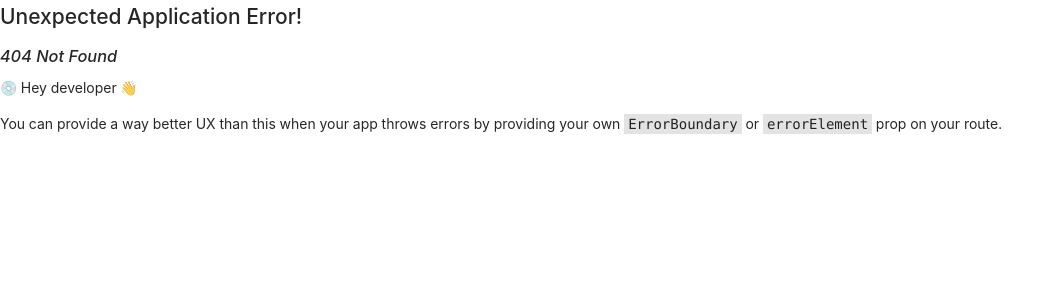
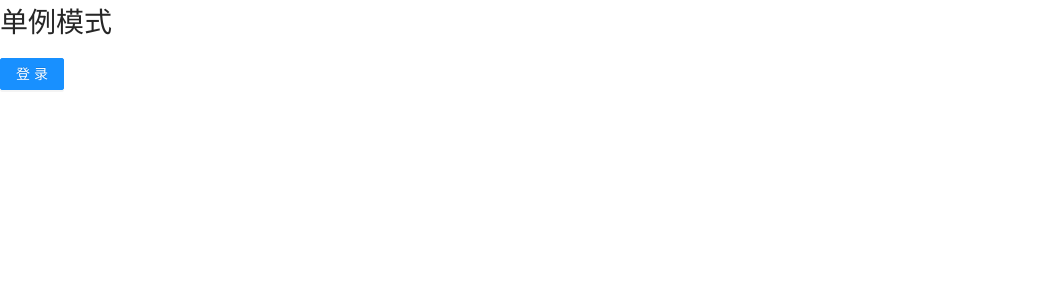
Before and after one commit to bigMeowCoding/design-model, a React (Vite) app: page /single in a window 1280 px wide. Before the commit this address had no page. Shown: the top 300 px of the page, without its empty margins (0-1061 px from the left). Built offline with nearby package versions, Linux system fonts and the light colour scheme.

Commit message:
feat:单例模式

```diff
--- a/index.tsx
+++ b/index.tsx
@@ -5,6 +5,7 @@ import { createBrowserRouter, RouterProvider } from "react-router-dom";
 import BridgeMain from "./src/pages/bridge";
 import BuilderMain from "./src/pages/builder";
 import Main from "./src/pages";
+import SingleMain from "./src/pages/single";
 
 const router = createBrowserRouter([
   {
@@ -16,6 +17,10 @@ const router = createBrowserRouter([
     element: <BuilderMain />,
   },
   {
+    path: "/single",
+    element: <SingleMain />,
+  },
+  {
     path: "/",
     element: <Main />,
   },
--- a/src/pages/index.tsx
+++ b/src/pages/index.tsx
@@ -7,11 +7,14 @@ interface Props {}
 const Main: FC<Props> = () => {
   return (
     <div>
-      <Button type="link" block href="/Bridge">
+      <Button type="link" block href="/bridge">
         桥接模式
       </Button>
-      <Button type="link" block href="/Builder">
+      <Button type="link" block href="/builder">
         建造者模式
+      </Button>
+      <Button type="link" block href="/single">
+        单例模式
       </Button>
     </div>
   );
--- /dev/null
+++ b/src/pages/single/index.tsx
@@ -0,0 +1,39 @@
+import React, { createElement } from "react";
+import { FC } from "react";
+import { Button } from "antd";
+
+interface Props {}
+
+function getSingle(fn: any) {
+  let ret: any;
+  return function (this: any, ...args: any[]) {
+    return ret || (ret = fn.apply(this, args));
+  };
+}
+
+const SingleMain: FC<Props> = () => {
+  const creatSingleModal = getSingle(() => {
+    const div = document.createElement("div");
+    div.innerText = "modal";
+    div.style.display = "none";
+    document.body.appendChild(div);
+    return div;
+  });
+  return (
+    <>
+      <h1>单例模式</h1>
+      <div>
+        <Button
+          type="primary"
+          onClick={() => {
+            creatSingleModal().style.display = "block";
+          }}
+        >
+          登录
+        </Button>
+      </div>
+    </>
+  );
+};
+
+export default SingleMain;
```
Also changed, not shown: src/pages/index.scss (line endings or trailing spaces).
